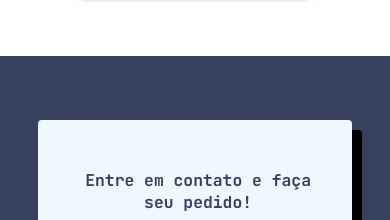
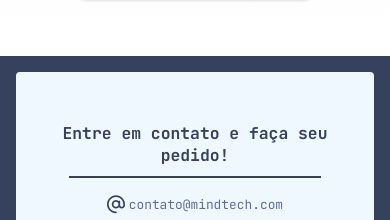
Before and after one commit to natanmorais23/LandingPage-MindTech, a plain HTML site: page index.html in a window 390 px wide. Shown: the part 5843-6063 px from the top of the page. Drawn offline with nearby package versions, Linux system fonts and the light colour scheme; a web font is replaced by a local one.

Commit message:
contatos improved

```diff
--- a/index.css
+++ b/index.css
@@ -783,11 +783,12 @@ nav{
 @media screen and (max-width: 640px) {
     .grid-contato.grid-shadow{
         width: auto;
+        box-shadow: none;
     }
 
     .grid-template-columns{
         grid-template-columns: 200fr;
-        gap: 8.3vw;
+        gap: 5vw;
     }
 
     .grid-template-rows{
@@ -832,6 +833,7 @@ nav{
     }
     .mail-box{
         padding: 1.7em;
+
     }
     .button-sendmail{
         width: 20vw;
@@ -842,7 +844,7 @@ nav{
         font-size: 3.33vw;
     }
     .contato{
-        padding: 4em;
+        padding: 1em;
     }
     .textarea-contato{
         margin: 0.4em;
```
